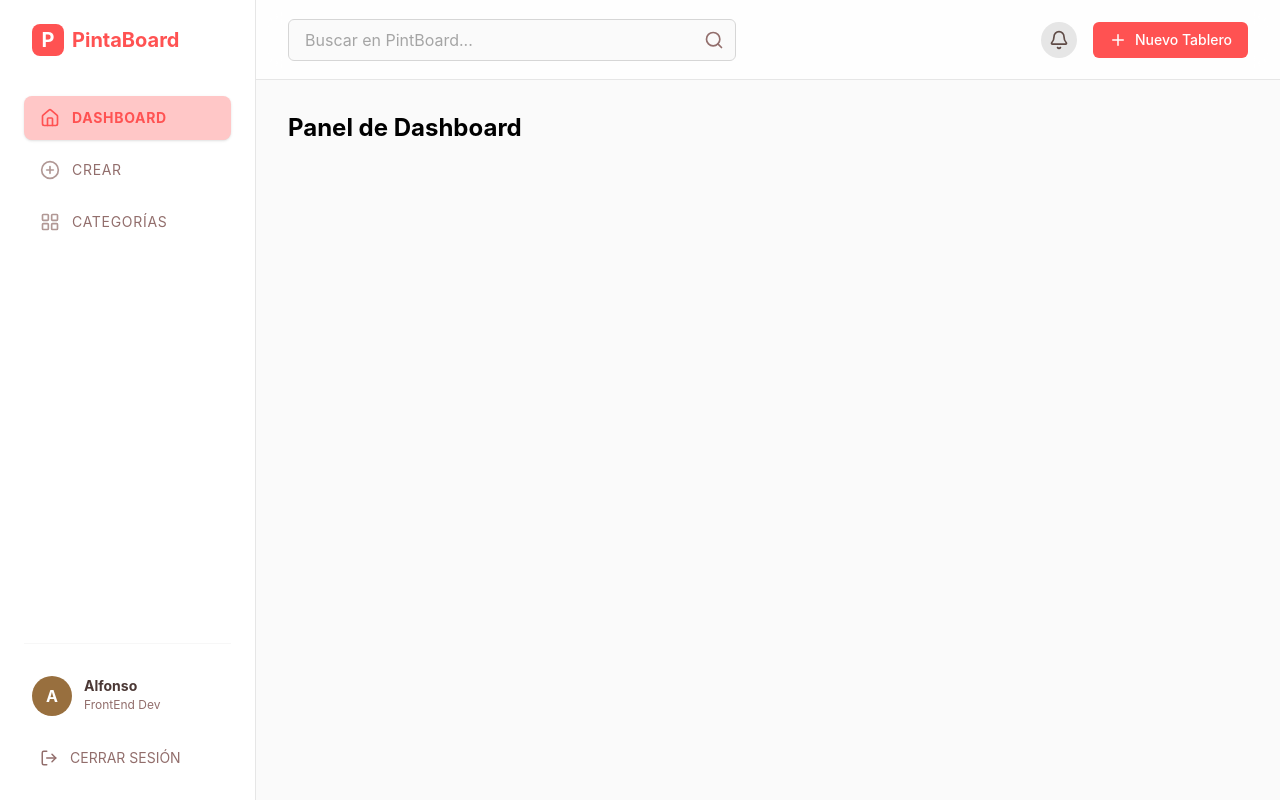
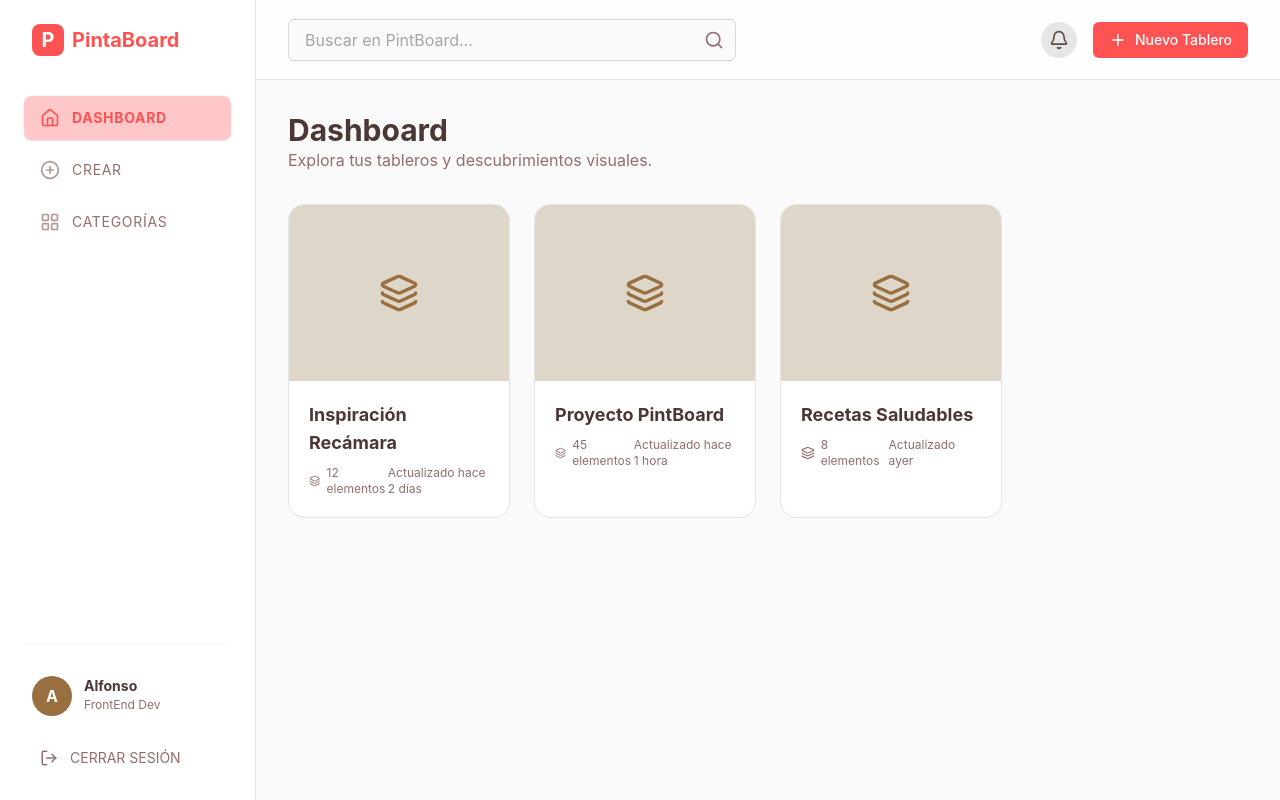
Before and after one commit to JoseAlfonsoB/PintBoard-FrontEnd, a React (Vite) app: page / in a window 1280 px wide. Built offline with nearby package versions, Linux system fonts and the light colour scheme.

Commit message:
UPDATE:Se incorporarón algunas pantallas probicionales para las secciones de Dashboard, Crear y Catergorías.

```diff
--- /dev/null
+++ b/src/pages/Categorias.jsx
@@ -0,0 +1,20 @@
+import React from 'react';
+
+const Categorias = () => {
+  const cats = ["Arquitectura", "Diseño UI", "Fotografía", "Ilustración", "Moda"];
+
+  return (
+    <div className="animate-fadeIn">
+      <h2 className="text-3xl font-bold text-CafeSecondary-500 font-lato mb-6">Categorías</h2>
+      <div className="grid grid-cols-2 md:grid-cols-4 gap-4">
+        {cats.map(cat => (
+          <div key={cat} className="h-32 bg-Neutral-200 rounded-xl flex items-center justify-center font-bold text-CafeSecondary-400 hover:bg-redPrimary-100 hover:text-redPrimary-300 transition-all cursor-pointer border border-Neutral-300">
+            {cat}
+          </div>
+        ))}
+      </div>
+    </div>
+  );
+};
+
+export default Categorias;
--- /dev/null
+++ b/src/pages/Crear.jsx
@@ -0,0 +1,18 @@
+import React from 'react';
+import Button from '../components/atoms/Button';
+import Input from '../components/atoms/Input';
+
+const Crear = () => {
+    return (
+        <div className="max-w-2xl animate-fadeIn">
+            <h2 className="text-3xl font-bold text-CafeSecondary-500 font-lato mb-6">Crear Nuevo Tablero</h2>
+            <div className="bg-white p-8 rounded-2xl border border-Neutral-200 shadow-sm flex flex-col gap-6">
+                <Input label="Título del Tablero" placeholder="Ej. Diseño de Interiores" />
+                <Input label="Descripción (Opcional)" placeholder="¿De qué trata este tablero?" />
+                <Button variant="primary" className="w-fit">Crear Tablero</Button>
+            </div>
+        </div>
+    );
+};
+
+export default Crear;
--- /dev/null
+++ b/src/pages/Dashboard.jsx
@@ -0,0 +1,32 @@
+import React from 'react';
+import BoardCard from '../components/organisms/BoardCard';
+
+const Dashboard = () => {
+    const tablerosPrueba = [
+        { id: 1, title: "Inspiración Recámara", itemCount: 12, lastUpdated: "hace 2 días" },
+        { id: 2, title: "Proyecto PintBoard", itemCount: 45, lastUpdated: "hace 1 hora" },
+        { id: 3, title: "Recetas Saludables", itemCount: 8, lastUpdated: "ayer" },
+    ];
+
+    return (
+        <div className="animate-fadeIn">
+            <header className="mb-8">
+                <h2 className="text-3xl font-bold text-CafeSecondary-500 font-lato">Dashboard</h2>
+                <p className="text-CafeSecondary-300">Explora tus tableros y descubrimientos visuales.</p>
+            </header>
+
+            <div className="grid grid-cols-1 sm:grid-cols-2 lg:grid-cols-3 xl:grid-cols-4 gap-6">
+                {tablerosPrueba.map((tablero) => (
+                    <BoardCard
+                        key={tablero.id}
+                        title={tablero.title}
+                        itemCount={tablero.itemCount}
+                        lastUpdated={tablero.lastUpdated}
+                    />
+                ))}
+            </div>
+        </div>
+    );
+};
+
+export default Dashboard;
```
Also changed, not shown: src/App.jsx (+3 -6 lines).
